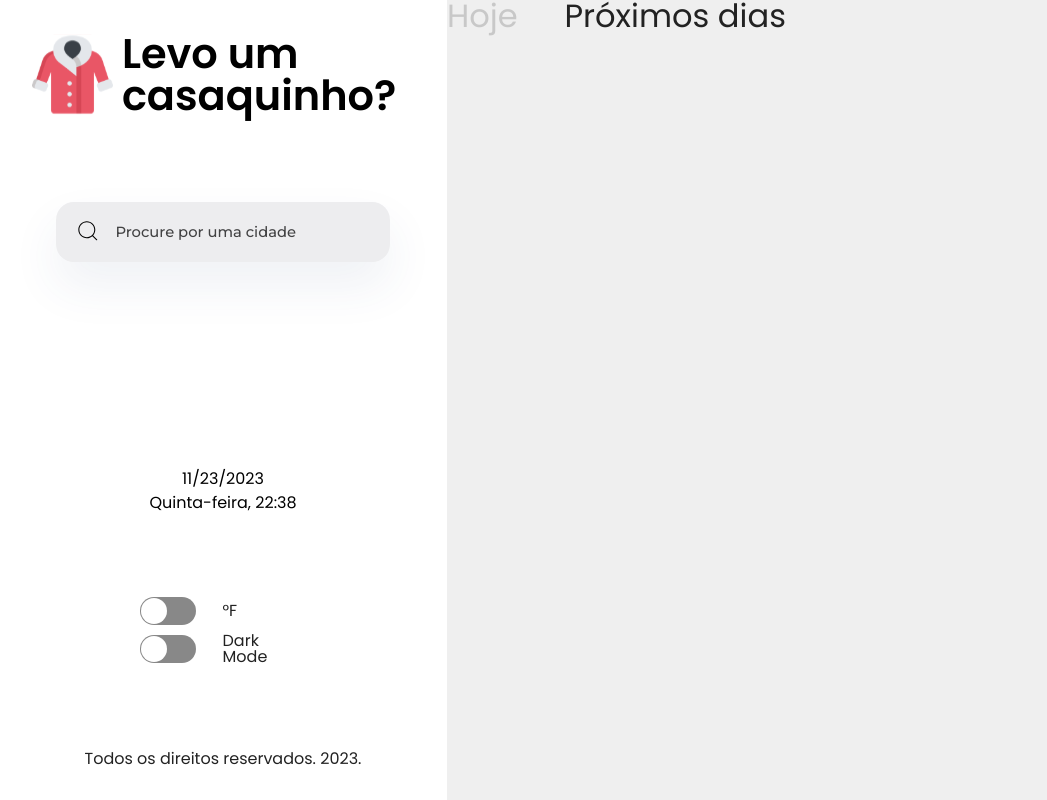
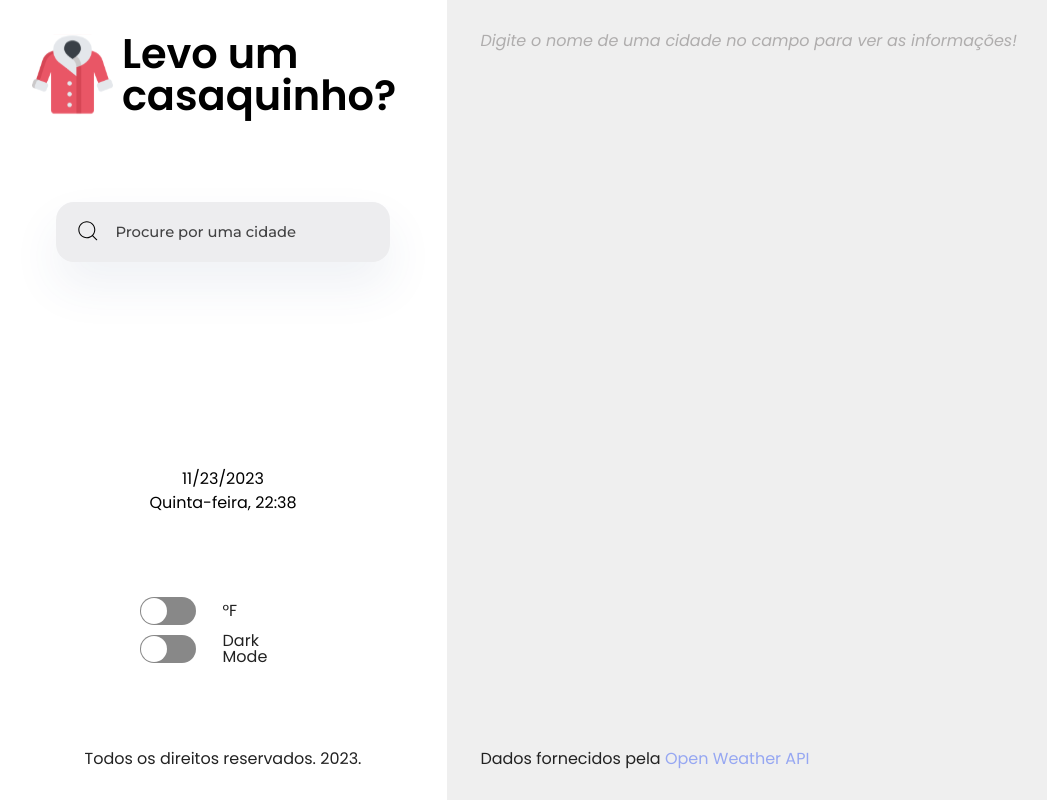
Before and after one commit to erico-bruner/projeto24-desafio-tecnico, a React (Vite) app: page /chart in a window 1280 px wide. Shown: the whole page, without its empty margins (1-1048 px from the left). Built offline with nearby package versions, Linux system fonts and the light colour scheme.

Commit message:
feat: finish chart page

```diff
--- a/package.json
+++ b/package.json
@@ -17,6 +17,7 @@
     "react-icons": "^4.12.0",
     "react-router-dom": "^6.19.0",
     "react-switch": "^7.0.0",
+    "recharts": "^2.10.1",
     "styled-components": "^6.1.1"
   },
   "devDependencies": {
--- /dev/null
+++ b/src/components/Chart.tsx
@@ -0,0 +1,82 @@
+import { useContext, useEffect, useState } from "react";
+import {
+  CartesianGrid,
+  Line,
+  LineChart,
+  Tooltip,
+  XAxis,
+  YAxis,
+} from "recharts";
+import CityContext from "../contexts/CityContext";
+import axios from "axios";
+import { format } from "date-fns";
+
+export default function Chart() {
+  const { city } = useContext(CityContext);
+  const [data, setData] = useState([]);
+
+  useEffect(() => {
+    handleSearchCity();
+  }, []);
+
+  const CustomYAxisTick = ({ x, y, payload }: any) => (
+    <g transform={`translate(${x},${y})`}>
+      <text x={0} y={0} dy={16} fontSize={12} textAnchor="end" fill="#666">
+        {`${payload.value}°C`}
+      </text>
+    </g>
+  );
+
+  function dataConvert(data: number) {
+    const diasSemana = [
+      "(Dom)",
+      "(Seg)",
+      "(Ter)",
+      "(Qua)",
+      "(Qui)",
+      "(Sex)",
+      "(Sáb)",
+    ];
+    const dateObject = new Date(data * 1000);
+    const dataFormatada = format(dateObject, "dd/MM");
+    return dataFormatada + ` ${diasSemana[dateObject.getDay()]}`;
+  }
+
+  async function handleSearchCity() {
+    try {
+      const apiKey = import.meta.env.VITE_OPEN_WEATHER_MAP_KEY;
+      const openWeatherMapApiUrl = `https://api.openweathermap.org/data/2.5/forecast?lat=${city?.coord.lat}&lon=${city?.coord.lon}&cnt=40&&lang=pt_br&units=metric&appid=${apiKey}`;
+      const respOpen = await axios.get(openWeatherMapApiUrl);
+
+      console.log(respOpen.data.list);
+
+      const datas = respOpen.data.list.map((item: any) => {
+        return {
+          date: dataConvert(item.dt),
+          temperatura: Math.round(item.main.temp),
+        };
+      });
+
+      setData(datas);
+      console.log("FORMATADO: ", data);
+    } catch (error) {
+      console.error("Erro ao obter coordenadas:", error);
+    }
+  }
+
+  return (
+    <LineChart
+      width={730}
+      height={250}
+      data={data}
+      margin={{ top: 5, right: 30, left: 20, bottom: 5 }}
+    >
+      <CartesianGrid />
+      <XAxis dataKey="date" />
+      <YAxis tick={<CustomYAxisTick />} />
+      <Tooltip formatter={(value) => `${value}°C`} />
+
+      <Line type="monotone" dataKey="temperatura" stroke="#4F43AE" />
+    </LineChart>
+  );
+}
--- a/src/pages/ChartPage.tsx
+++ b/src/pages/ChartPage.tsx
@@ -3,15 +3,37 @@ import Menu from "../components/Menu";
 import { useContext } from "react";
 import CityContext from "../contexts/CityContext";
 import Navbar from "../components/Navbar";
+import { Link } from "react-router-dom";
+import Chart from "../components/Chart";
 
 export default function ChartPage() {
-  const city = useContext(CityContext);
+  const { city } = useContext(CityContext);
 
   return (
     <Container>
       <Menu />
       <Content>
-        <Navbar />
+        {city ? (
+          <>
+            <Navbar />
+            <SCCityName>
+              <h1>{city?.name}</h1>
+              <span>
+                Lat: {city?.coord.lat.toFixed(2)} Long:{" "}
+                {city?.coord.lon.toFixed(2)}
+              </span>
+            </SCCityName>
+            <Chart />
+          </>
+        ) : (
+          <span>
+            Digite o nome de uma cidade no campo para ver as informações!
+          </span>
+        )}
+        <SCFooterMessage>
+          Dados fornecidos pela
+          <SCLink to={"https://openweathermap.org/"}> Open Weather API</SCLink>
+        </SCFooterMessage>
       </Content>
     </Container>
   );
@@ -23,9 +45,46 @@ const Container = styled.div`
 `;
 
 const Content = styled.div`
+  display: flex;
+  flex-direction: column;
+  justify-content: space-between;
+  padding: 2.61vw;
   width: 65vw;
   height: 100vh;
   background: #efefef;
+
+  > span {
+    color: #afadad;
+    font-style: italic;
+    font-weight: 400;
+    font-size: 1.25vw;
+  }
 `;
 
-const SCNav = styled.nav``;
+const SCFooterMessage = styled.footer`
+  color: #222;
+  font-weight: 400;
+  font-size: 1.25vw;
+`;
+
+const SCLink = styled(Link)`
+  color: #96a7f2;
+  text-decoration: none;
+`;
+
+const SCCityName = styled.div`
+  display: flex;
+  flex-direction: column;
+
+  > h1 {
+    color: #222;
+    font-weight: 400;
+    font-size: 7.84vw;
+  }
+
+  > span {
+    font-weight: 400;
+    color: #222;
+    font-size: 1.25vw;
+  }
+`;
```
Also changed, not shown: 1 other file (tests, documents, lock files or other folders).
